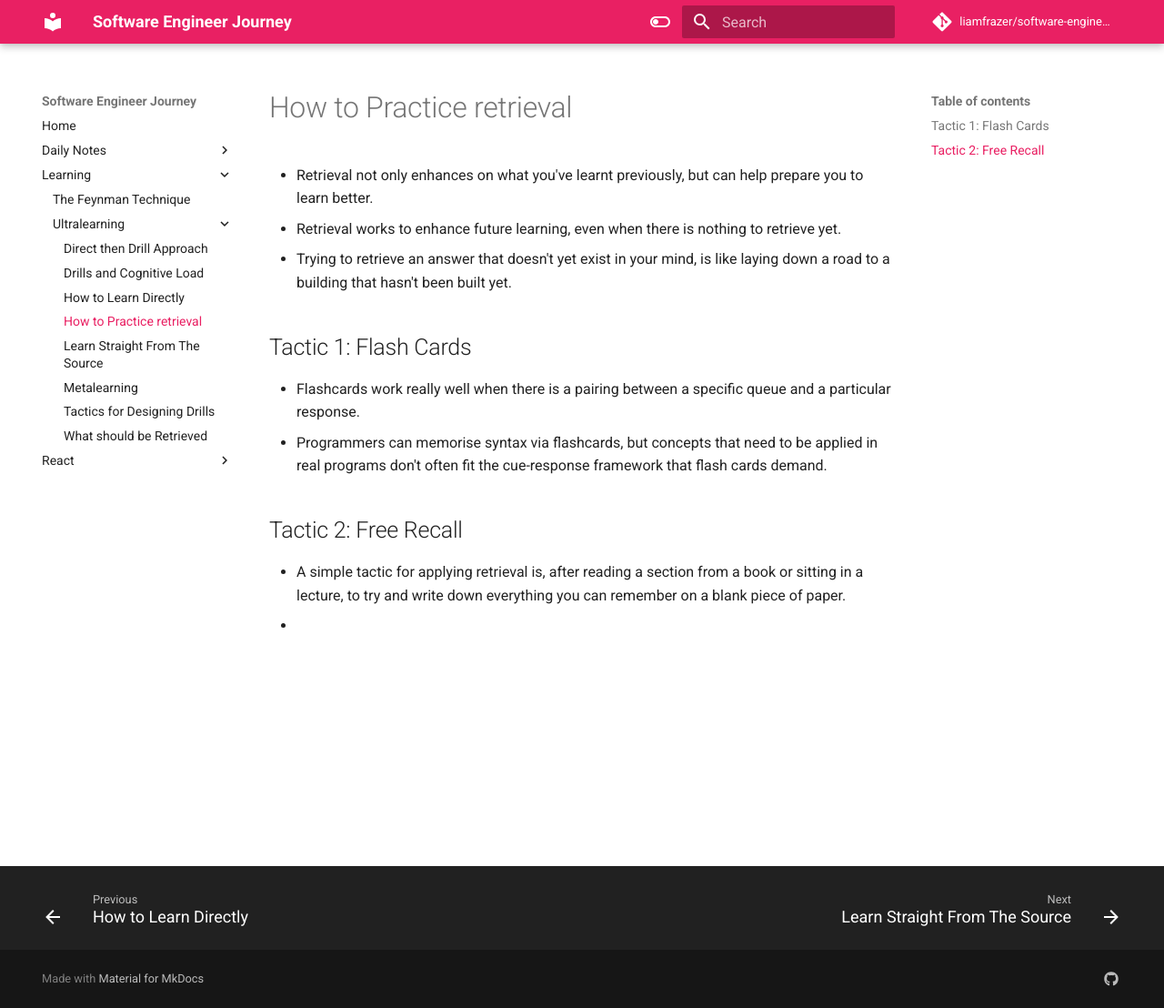
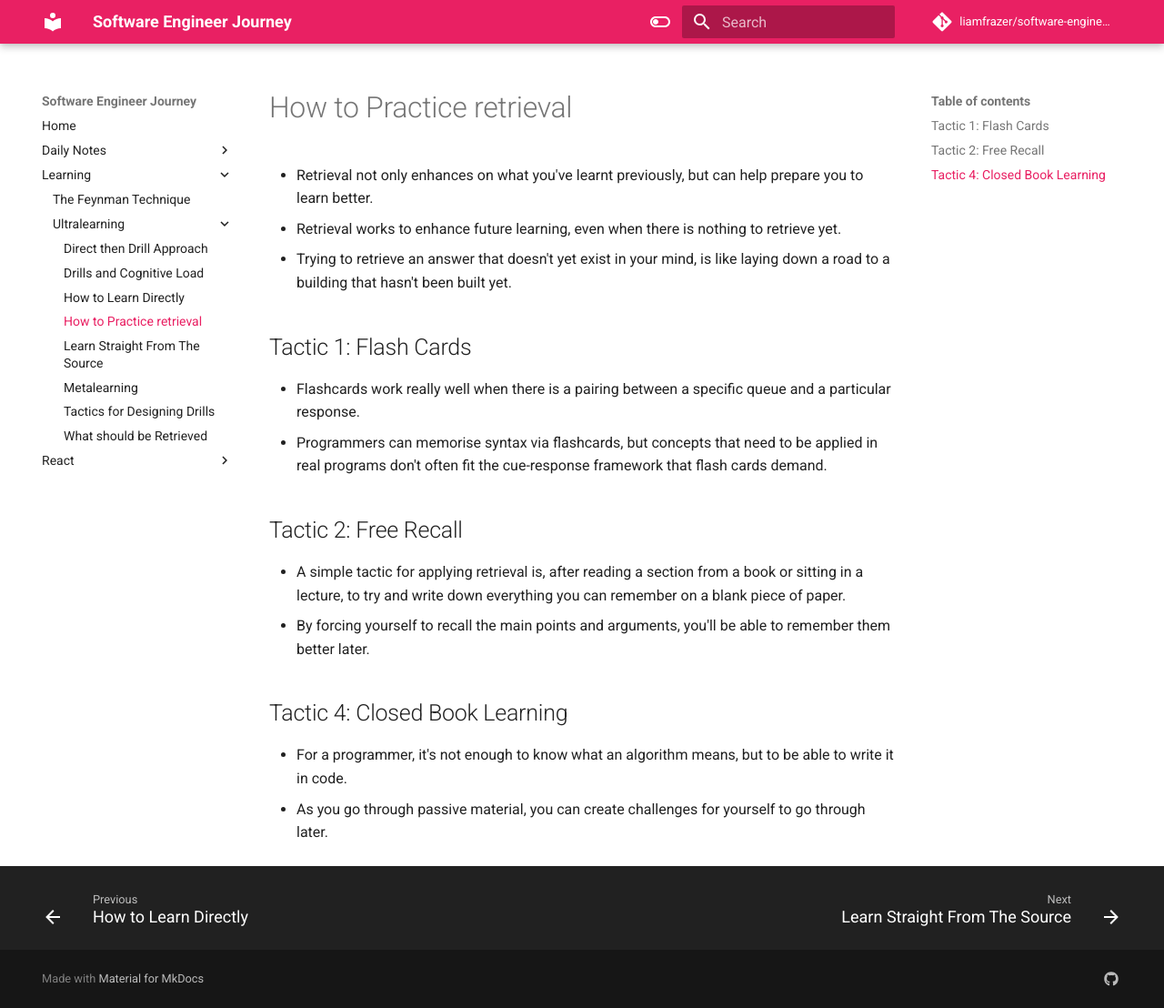
Before and after one commit to liamfrazer/software-engineer-journey, an MkDocs documentation site: the page built from docs/Learning/Ultralearning/How to Practice retrieval.md, in a window 1280 px wide and 1108 px high. Shown: the whole window at 91% size. Built offline with MkDocs 1.6.1 and Material for MkDocs 9.7.7, drawn with Linux system fonts in a browser that asks for light colours; comment, search, counter and statistics services are not loaded.

Commit message:
vault backup: 2023-12-10 00:50:57

```diff
--- a/docs/Learning/Ultralearning/How to Practice retrieval.md
+++ b/docs/Learning/Ultralearning/How to Practice retrieval.md
@@ -13,4 +13,8 @@ tags:
 
 ## Tactic 2: Free Recall
 * A simple tactic for applying retrieval is, after reading a section from a book or sitting in a lecture, to try and write down everything you can remember on a blank piece of paper.
-*
+* By forcing yourself to recall the main points and arguments, you'll be able to remember them better later.
+
+## Tactic 4: Closed Book Learning
+* For a programmer, it's not enough to know what an algorithm means, but to be able to write it in code.
+* As you go through passive material, you can create challenges for yourself to go through later.
```
